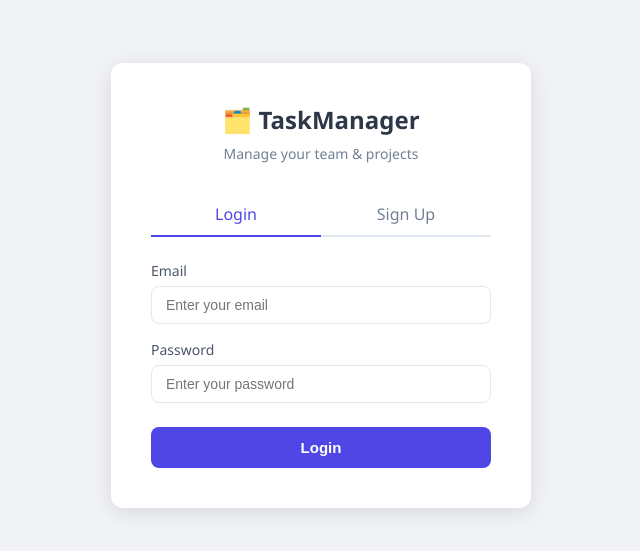
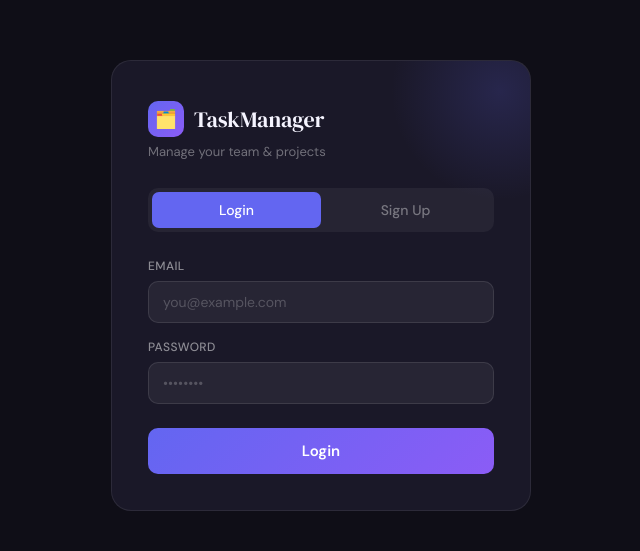
Before and after one commit to Aakarshita-12/team-task-manager, a website: page frontend/index.html in a window 1280 px wide. Shown: the part 115-666 px from the top of the page, without its empty margins (319-959 px from the left). Drawn offline with Linux system fonts and the light colour scheme.

Commit message:
Update index.html

```diff
--- a/frontend/index.html
+++ b/frontend/index.html
@@ -4,45 +4,143 @@
   <meta charset="UTF-8" />
   <meta name="viewport" content="width=device-width, initial-scale=1.0"/>
   <title>Team Task Manager</title>
+  <link href="https://fonts.googleapis.com/css2?family=DM+Serif+Display&family=DM+Sans:wght@400;500;600&display=swap" rel="stylesheet"/>
   <style>
     * { margin: 0; padding: 0; box-sizing: border-box; }
-    body { font-family: 'Segoe UI', sans-serif; background: #f0f2f5; display: flex; justify-content: center; align-items: center; min-height: 100vh; }
-    .container { background: white; padding: 40px; border-radius: 12px; box-shadow: 0 4px 20px rgba(0,0,0,0.1); width: 100%; max-width: 420px; }
-    h1 { text-align: center; color: #2d3748; margin-bottom: 8px; font-size: 24px; }
-    .subtitle { text-align: center; color: #718096; margin-bottom: 30px; font-size: 14px; }
-    .tabs { display: flex; margin-bottom: 24px; border-bottom: 2px solid #e2e8f0; }
-    .tab { flex: 1; padding: 10px; text-align: center; cursor: pointer; color: #718096; font-weight: 500; }
-    .tab.active { color: #4f46e5; border-bottom: 2px solid #4f46e5; margin-bottom: -2px; }
+    body {
+      font-family: 'DM Sans', sans-serif;
+      background: #0f0e17;
+      display: flex;
+      justify-content: center;
+      align-items: center;
+      min-height: 100vh;
+    }
+    .card {
+      width: 100%;
+      max-width: 420px;
+      background: #1a1828;
+      border-radius: 20px;
+      border: 0.5px solid rgba(255,255,255,0.08);
+      padding: 40px 36px 36px;
+      position: relative;
+      overflow: hidden;
+    }
+    .card::before {
+      content: '';
+      position: absolute;
+      top: -80px; right: -80px;
+      width: 220px; height: 220px;
+      border-radius: 50%;
+      background: radial-gradient(circle, rgba(99,102,241,0.18) 0%, transparent 70%);
+      pointer-events: none;
+    }
+    .logo { display: flex; align-items: center; gap: 10px; margin-bottom: 6px; }
+    .logo-icon {
+      width: 36px; height: 36px;
+      background: linear-gradient(135deg, #6366f1, #8b5cf6);
+      border-radius: 10px;
+      display: flex; align-items: center; justify-content: center;
+      font-size: 18px;
+    }
+    .logo h1 {
+      font-family: 'DM Serif Display', serif;
+      font-size: 22px;
+      color: #f5f4ff;
+      font-weight: 400;
+    }
+    .subtitle { font-size: 13px; color: rgba(255,255,255,0.38); margin-bottom: 28px; }
+    .tabs {
+      display: flex;
+      background: rgba(255,255,255,0.05);
+      border-radius: 10px;
+      padding: 4px;
+      margin-bottom: 26px;
+    }
+    .tab {
+      flex: 1; padding: 9px;
+      text-align: center; cursor: pointer;
+      font-size: 14px; font-weight: 500;
+      color: rgba(255,255,255,0.38);
+      border-radius: 7px;
+      transition: all 0.2s;
+      user-select: none;
+    }
+    .tab.active { background: #6366f1; color: #fff; }
     .form-group { margin-bottom: 16px; }
-    label { display: block; margin-bottom: 6px; color: #4a5568; font-size: 14px; font-weight: 500; }
-    input, select { width: 100%; padding: 10px 14px; border: 1px solid #e2e8f0; border-radius: 8px; font-size: 14px; outline: none; transition: border 0.2s; }
-    input:focus, select:focus { border-color: #4f46e5; }
-    button { width: 100%; padding: 12px; background: #4f46e5; color: white; border: none; border-radius: 8px; font-size: 15px; font-weight: 600; cursor: pointer; margin-top: 8px; }
-    button:hover { background: #4338ca; }
-    .message { padding: 10px; border-radius: 8px; margin-top: 16px; text-align: center; font-size: 14px; display: none; }
-    .message.error { background: #fff5f5; color: #e53e3e; }
-    .message.success { background: #f0fff4; color: #38a169; }
+    label {
+      display: block;
+      font-size: 12px; font-weight: 500;
+      color: rgba(255,255,255,0.5);
+      margin-bottom: 7px;
+      letter-spacing: 0.4px;
+      text-transform: uppercase;
+    }
+    input, select {
+      width: 100%;
+      padding: 11px 14px;
+      background: rgba(255,255,255,0.06);
+      border: 0.5px solid rgba(255,255,255,0.1);
+      border-radius: 10px;
+      font-size: 14px;
+      color: #f5f4ff;
+      font-family: 'DM Sans', sans-serif;
+      outline: none;
+      transition: border-color 0.2s, background 0.2s;
+    }
+    input::placeholder { color: rgba(255,255,255,0.22); }
+    input:focus, select:focus {
+      border-color: #6366f1;
+      background: rgba(99,102,241,0.08);
+    }
+    select option { background: #1a1828; }
+    button {
+      width: 100%;
+      padding: 13px;
+      background: linear-gradient(135deg, #6366f1, #8b5cf6);
+      color: white; border: none;
+      border-radius: 10px;
+      font-size: 15px; font-weight: 600;
+      font-family: 'DM Sans', sans-serif;
+      cursor: pointer;
+      margin-top: 8px;
+      transition: opacity 0.2s, transform 0.1s;
+    }
+    button:hover { opacity: 0.92; }
+    button:active { transform: scale(0.99); }
+    .message {
+      padding: 10px 14px;
+      border-radius: 8px;
+      margin-top: 14px;
+      font-size: 13px;
+      text-align: center;
+      display: none;
+    }
+    .message.error { background: rgba(239,68,68,0.12); color: #f87171; border: 0.5px solid rgba(239,68,68,0.2); }
+    .message.success { background: rgba(52,211,153,0.1); color: #34d399; border: 0.5px solid rgba(52,211,153,0.2); }
   </style>
 </head>
 <body>
-  <div class="container">
-    <h1>🗂️ TaskManager</h1>
+  <div class="card">
+    <div class="logo">
+      <div class="logo-icon">🗂️</div>
+      <h1>TaskManager</h1>
+    </div>
     <p class="subtitle">Manage your team & projects</p>
 
     <div class="tabs">
-      <div class="tab active" onclick="switchTab('login')">Login</div>
-      <div class="tab" onclick="switchTab('signup')">Sign Up</div>
+      <div class="tab active" onclick="switchTab('login', this)">Login</div>
+      <div class="tab" onclick="switchTab('signup', this)">Sign Up</div>
     </div>
 
     <!-- Login Form -->
     <div id="loginForm">
       <div class="form-group">
         <label>Email</label>
-        <input type="email" id="loginEmail" placeholder="Enter your email" />
+        <input type="email" id="loginEmail" placeholder="you@example.com" />
       </div>
       <div class="form-group">
         <label>Password</label>
-        <input type="password" id="loginPassword" placeholder="Enter your password" />
+        <input type="password" id="loginPassword" placeholder="••••••••" />
       </div>
       <button onclick="login()">Login</button>
     </div>
@@ -51,11 +149,11 @@
     <div id="signupForm" style="display:none">
       <div class="form-group">
         <label>Full Name</label>
-        <input type="text" id="signupName" placeholder="Enter your name" />
+        <input type="text" id="signupName" placeholder="Your name" />
       </div>
       <div class="form-group">
         <label>Email</label>
-        <input type="email" id="signupEmail" placeholder="Enter your email" />
+        <input type="email" id="signupEmail" placeholder="you@example.com" />
       </div>
       <div class="form-group">
         <label>Password</label>
@@ -75,9 +173,9 @@
   </div>
 
   <script>
-    function switchTab(tab) {
+    function switchTab(tab, el) {
       document.querySelectorAll('.tab').forEach(t => t.classList.remove('active'));
-      event.target.classList.add('active');
+      el.classList.add('active');
       document.getElementById('loginForm').style.display = tab === 'login' ? 'block' : 'none';
       document.getElementById('signupForm').style.display = tab === 'signup' ? 'block' : 'none';
       document.getElementById('message').style.display = 'none';
@@ -126,7 +224,7 @@
       const data = await res.json();
       if (res.ok) {
         showMessage('Account created! Please login.', 'success');
-        switchTab('login');
+        switchTab('login', document.querySelector('.tab'));
       } else {
         showMessage(data.message, 'error');
       }
```
